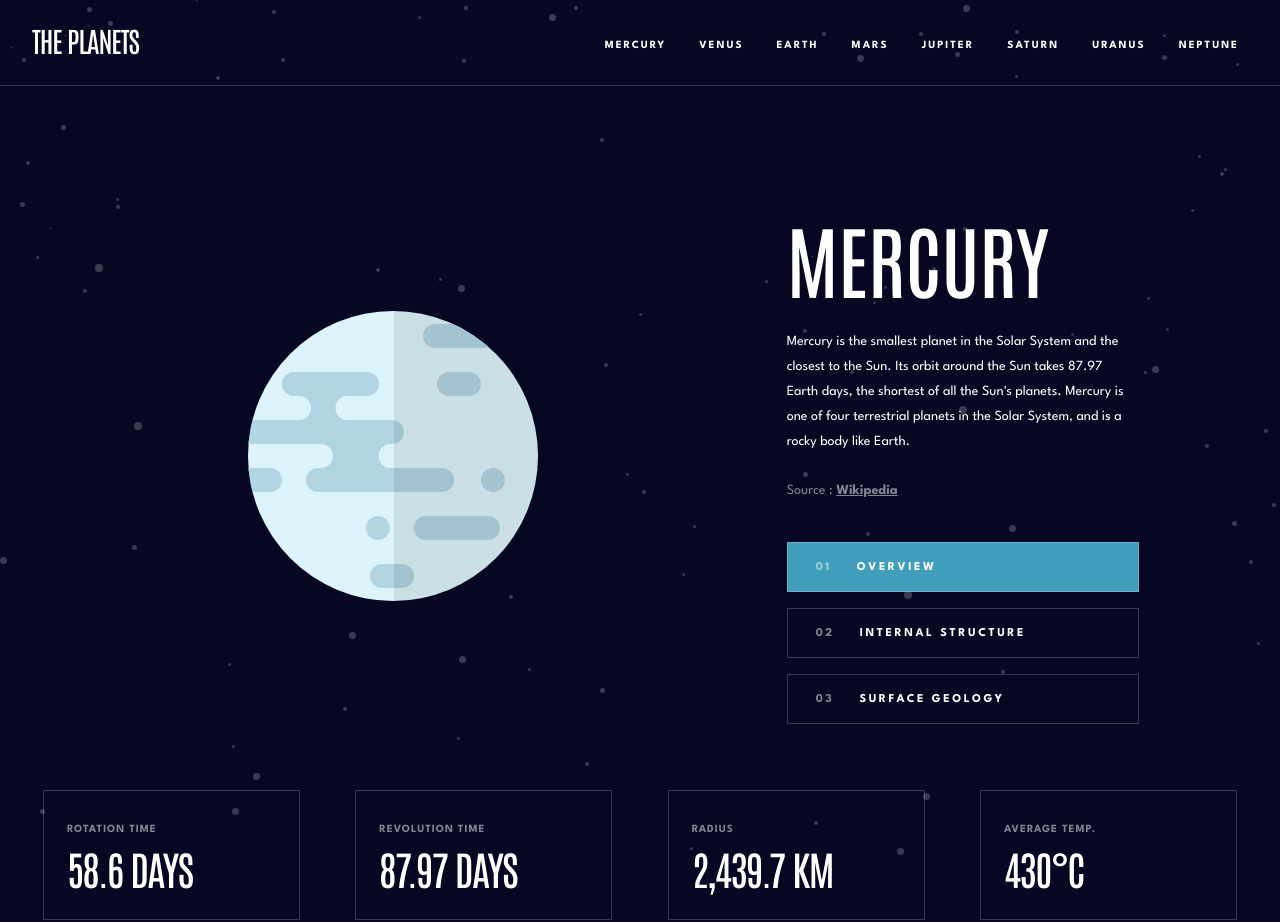
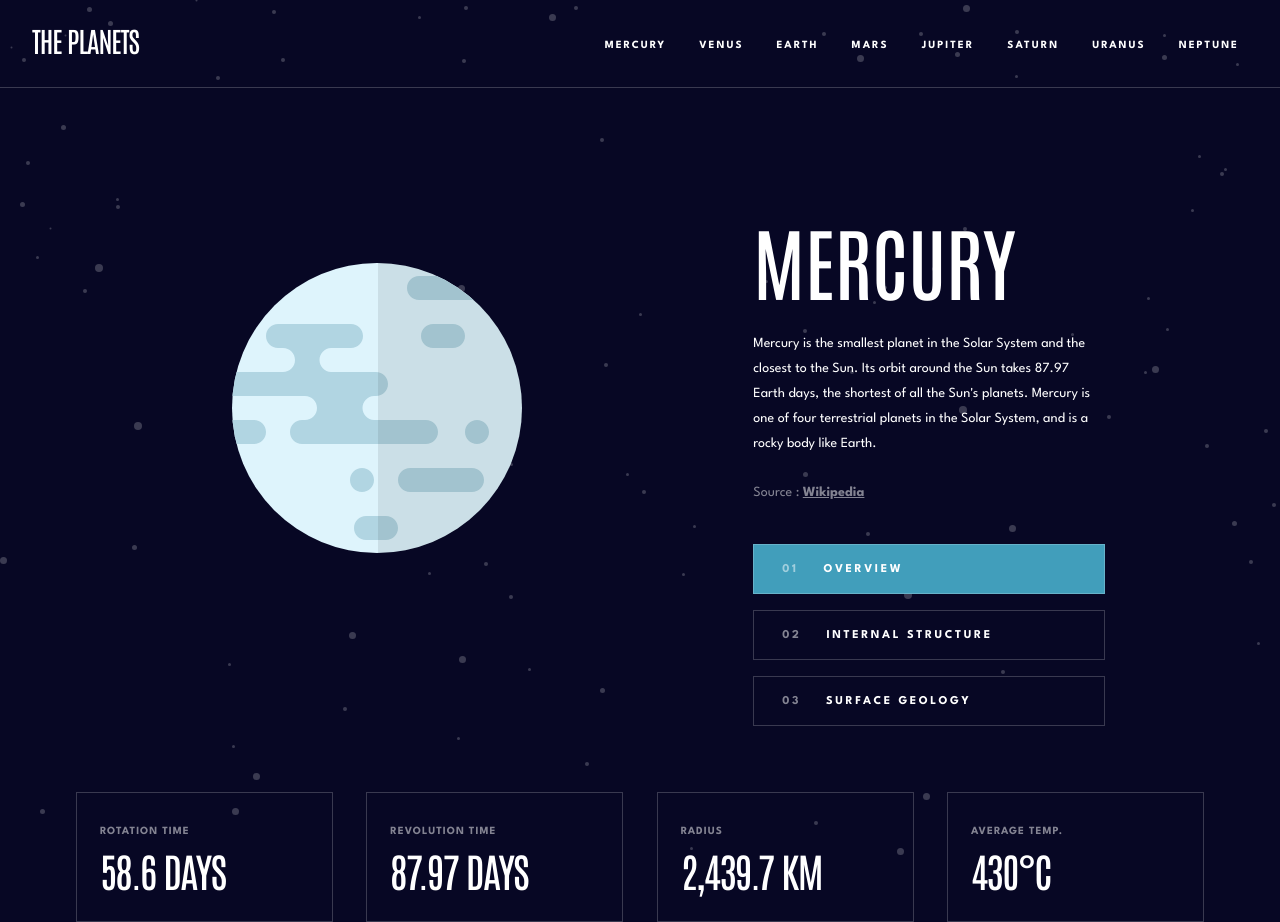
Before and after one commit to JonahFoster/planet-facts, a React (Vite) app: page / in a window 1280 px wide. Built offline with nearby package versions, Linux system fonts and the light colour scheme.

Commit message:
Third image corrected. underline animation on nav added

```diff
--- a/src/Planet.jsx
+++ b/src/Planet.jsx
@@ -74,6 +74,7 @@ export default function Planet(props) {
       <div className='planet-main-container'>
         <div className='planet-img-container'>
           <img className='planet-img' src={planetData.images[selectedImage]} alt={`A low-resolution, drawn image of ${props.planet}`}/>
+          {selectedTopic === "geology" ? <img src={planetData.images[selectedTopic]} className='planet-geology-img'/> : null}
         </div>
         <div className='planet-info-container'>
           <h1>{props.planet}</h1>
@@ -87,7 +88,7 @@ export default function Planet(props) {
             <p className='planet-topic-number'>02</p>
             <p className='planet-topic'>Internal Structure</p>
           </div>
-          <div style={selectedTopic === "geology" ? topicStylesMap[props.planet].geology : {}} onClick={() => triggerHandlers("geology", "geology")} className='planet-topic-container'>
+          <div style={selectedTopic === "geology" ? topicStylesMap[props.planet].geology : {}} onClick={() => triggerHandlers("geology", "planet")} className='planet-topic-container'>
             <p className='planet-topic-number'>03</p>
             <p className='planet-topic'>Surface Geology</p>
           </div>
--- a/src/data.json
+++ b/src/data.json
@@ -74,7 +74,7 @@
   {
     "name": "Mars",
     "overview": {
-      "content": "Mars is the fourth planet from the Sun and the second-smallest planet in the Solar System, being larger than only Mercury. In English, Mars carries the name of the Roman god of war and is often referred to as the \"Red Planet\".",
+      "content": "Mars is the fourth planet from the Sun and the second-smallest planet in the Solar System, being larger than only Mercury. In English, Mars carries the name of the Roman god of war and is often colloquially referred to as the \"Red Planet\".",
       "source": "https://en.wikipedia.org/wiki/Mars"
     },
     "structure": {
@@ -106,7 +106,7 @@
       "source": "https://en.wikipedia.org/wiki/Jupiter#Internal_structure"
     },
     "geology": {
-      "content": "The best known feature of Jupiter is the Great Red Spot, a persistent anticyclonic storm located 22° south of the equator. It is known to have existed since at least 1831, and possibly since 1665.",
+      "content": "The best known and most distinctive feature of Jupiter is the Great Red Spot, a persistent anticyclonic storm located 22° south of the equator. It is known to have existed continuously since at least 1831, and possibly as far back as 1665.",
       "source": "https://en.wikipedia.org/wiki/Jupiter#Great_Red_Spot_and_other_vortices"
     },
     "rotation": "9.93 Hours",
@@ -154,7 +154,7 @@
       "source": "https://en.wikipedia.org/wiki/Uranus#Internal_structure"
     },
     "geology": {
-      "content": "The composition of Uranus's atmosphere is different from its bulk, consisting mainly of molecular hydrogen and helium. The helium molar fraction, i.e. the number of helium atoms per molecule of gas, is 0.15±0.03 in the upper troposphere.",
+      "content": "The composition of Uranus's atmosphere is markedly different from its bulk, consisting mainly of molecular hydrogen and helium. The helium molar fraction, i.e., the number of helium atoms per molecule of gas, is precisely 0.15±0.03 in the upper troposphere.",
       "source": "https://en.wikipedia.org/wiki/Uranus#Atmosphere"
     },
     "rotation": "17.2 Hours",
@@ -178,7 +178,7 @@
       "source": "https://en.wikipedia.org/wiki/Neptune#Internal_structure"
     },
     "geology": {
-      "content": "Neptune's atmosphere is 80% hydrogen and 19% helium. A trace amount of methane is also present. Prominent absorption bands of methane exist at wavelengths above 600 nm, in the red and infrared portion of the spectrum.",
+      "content": "Neptune's atmosphere is comprised of 80% hydrogen and 19% helium. A trace amount of methane is also present. Prominent absorption bands of methane exist at wavelengths above 600 nm, in the deep red and infrared portion of the spectrum.",
       "source": "https://en.wikipedia.org/wiki/Neptune#Atmosphere"
     },
     "rotation": "16.08 Hours",
--- a/src/index.css
+++ b/src/index.css
@@ -51,6 +51,12 @@ nav ul {
 
 nav ul li {
   cursor: pointer;
+  border-bottom: 2px solid transparent;
+  transition: border-bottom 0.3s ease-in-out;
+}
+
+nav ul li:hover {
+  border-bottom: 2px solid #FFF;
 }
 
 nav {
@@ -80,18 +86,27 @@ section {
 }
 
 .planet-img-container {
-  width: 500px;
-  height: 500px;
+  width: 400px;
+  height: 400px;
   display: flex;
   justify-content: center;
   align-items: center;
+  overflow: hidden;
+  position: relative;
 }
 
 .planet-img {
   max-width: 100%;
-  height: auto;
+  max-height: 100%;
+  position: absolute;
 }
 
+.planet-geology-img {
+  width: 140px;
+  height: 140px;
+  position: absolute;
+  bottom: 50px;
+}
 
 .planet-info-container {
   display: flex;
@@ -128,6 +143,11 @@ section {
   margin-bottom: 16px;
 }
 
+.planet-topic-container:hover {
+  opacity: 1;
+  background-color: rgba(216, 216, 216, 0.2);
+}
+
 .planet-topic-number {
   color: #FFF;
   font-size: 12px;
@@ -153,7 +173,7 @@ section {
 .planet-facts-container {
   display: flex;
   justify-content: space-between;
-  width: 1194px;
+  width: 1128px;
   margin: 50px auto 0 auto;
 }
 
```
